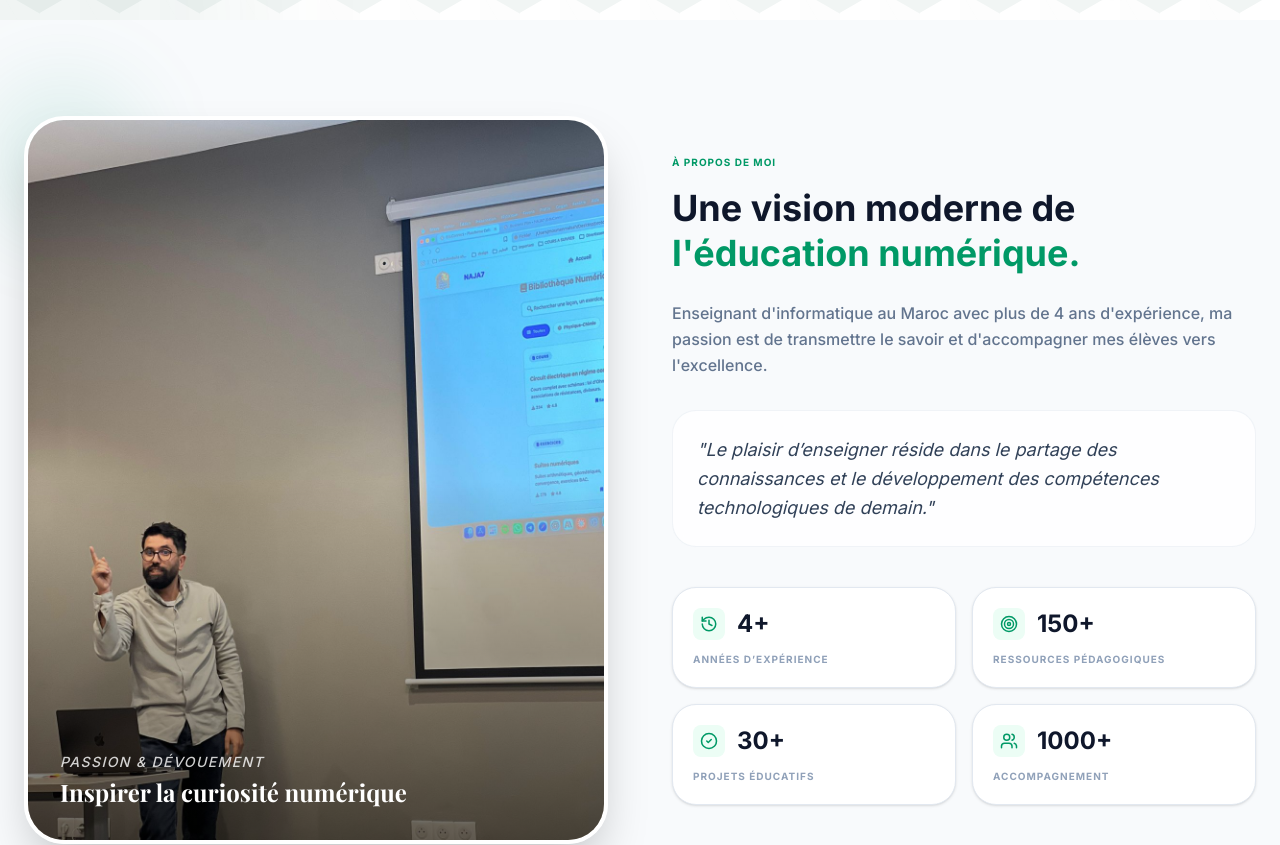
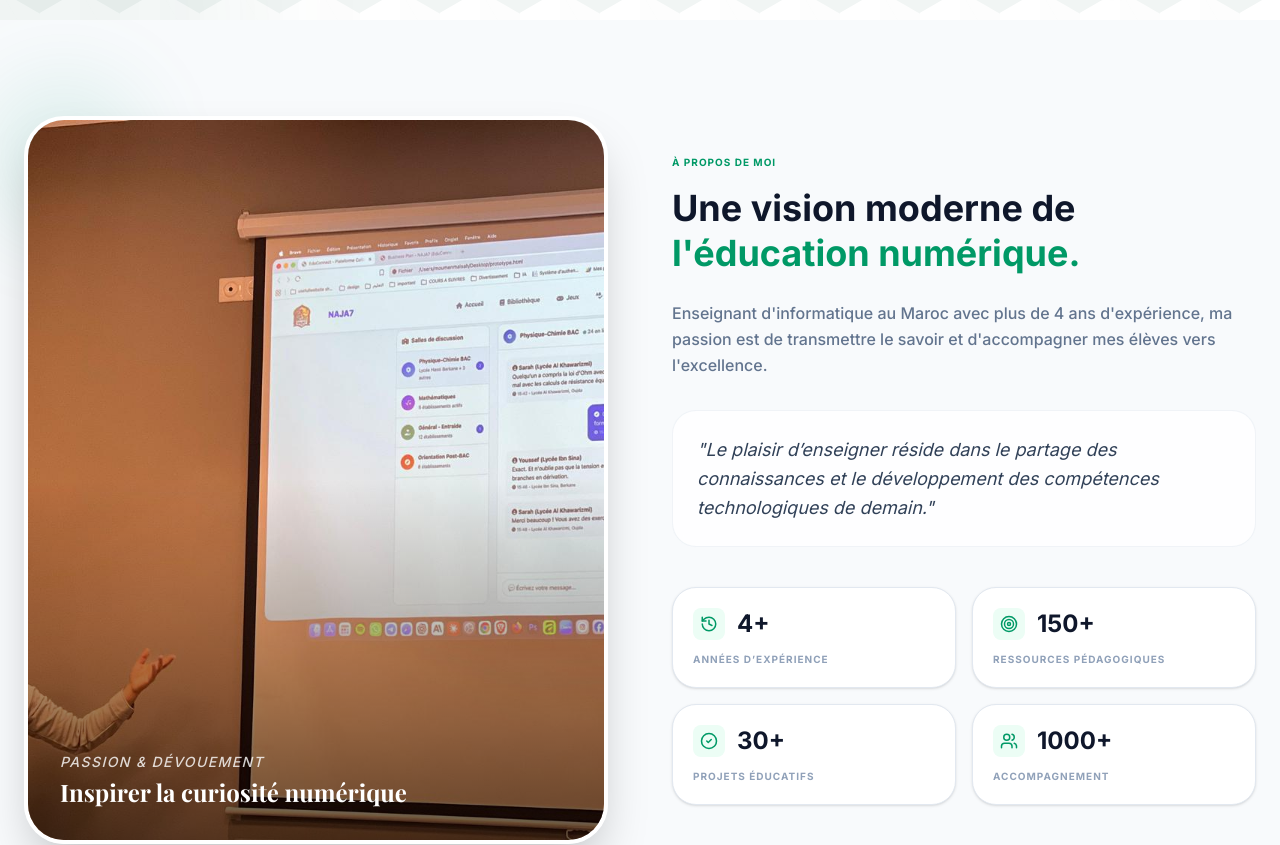
Before and after one commit to moumenmalsah/profmoumenmalsahinfo, a React (Vite) app: page / in a window 1280 px wide. Shown: the part 780-1625 px from the top of the page. Built offline with nearby package versions, Linux system fonts and the light colour scheme; a web font is replaced by a local one.

Commit message:
Change about image to hero.jpg

```diff
--- a/src/components/About.tsx
+++ b/src/components/About.tsx
@@ -27,7 +27,7 @@ export default function About() {
             <div className="absolute -top-10 -left-10 w-40 h-40 bg-brand-primary/10 rounded-full blur-2xl" />
             <div className="relative z-10 rounded-[2.5rem] overflow-hidden border-4 border-white  shadow-2xl">
               <img
-                src="../../public/about_me.jpg"
+                src="/hero.jpg"
                 alt="Professeur Malsah Moumen"
                 className="w-full aspect-[4/5] object-cover"
               />
```
